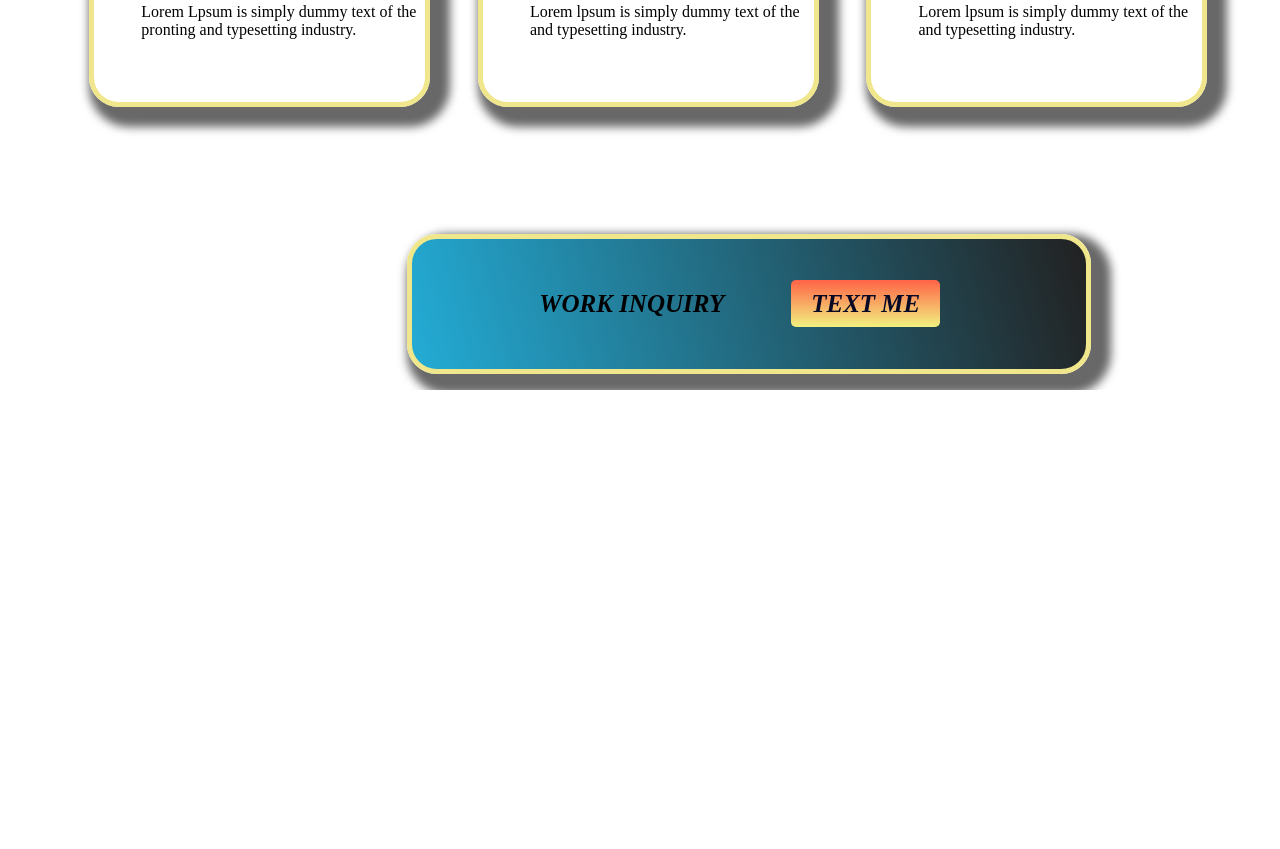
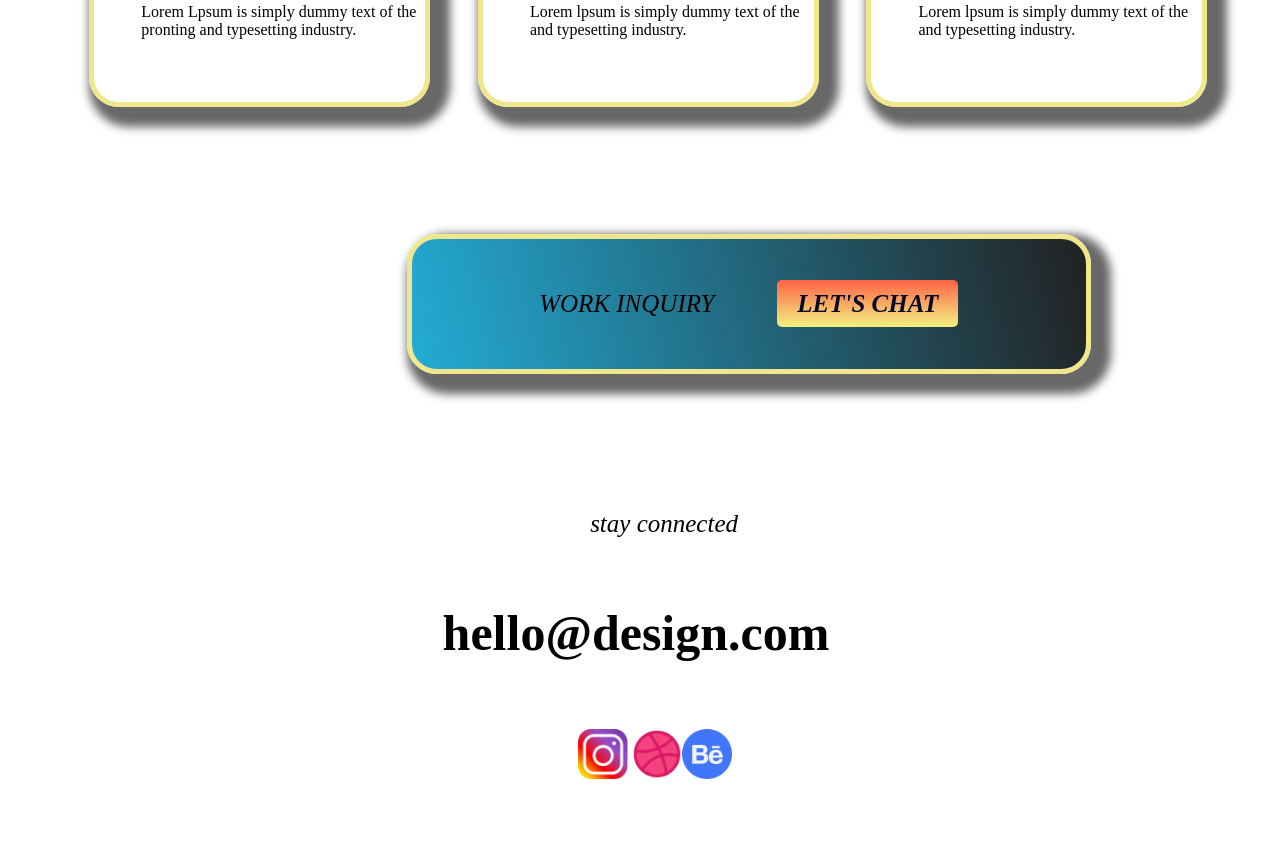
Before and after one commit to Istiaque12/personal-web-site, a plain HTML site: page index.html in a window 1280 px wide. Shown: the part 1653-2502 px from the top of the page. Before the commit the page ends 2043 px from the top, so only its background shows below. Drawn offline with Linux system fonts and the light colour scheme.

Commit message:
privious

```diff
--- a/index.html
+++ b/index.html
@@ -15,7 +15,7 @@
     </section>
 
     <div class="second-width">
-        <h1 id="head">Hello,I'M  <br><span id="name"> MD.ISTIAQUE AHAMED</span></br></h1>
+        <h1 id="head">Hello,I'M  <br><span class="name"> MD.ISTIAQUE AHAMED</span></br></h1>
         <p>A full stack allaround designer that placerat in massa consectetur</p>
         <a class="button" target="_blank"  href="https://www.facebook.com/ashik9074">Hire me </a>
     </div class="second-width">
@@ -35,7 +35,7 @@
 
         </section>
         <section >
-            <div><h4><span>Latest</span> Working Project</h4></div>
+            <div><h4><span class="name">Latest</span> Working Project</h4></div>
 
         </section>
         <section class="section">
@@ -57,7 +57,18 @@
             </div>
         </section>
         <section >
-            <p id="para" ><span  id="last-w" >WORK INQUIRY</span> <a class="button" target="_blank" href="https://www.facebook.com/ashik9074/">TEXT ME</a>  </p>
+            <p id="para" ><span  id="last-w" >WORK INQUIRY</span> <a class="button" target="_blank" href="https://www.facebook.com/ashik9074/">LET'S CHAT</a>  </p>
         </section>
 </body>
+<footer >
+    <div>
+        <p id="foot"> stay connected</p>
+        <h4>
+            hello@design.com
+        </h4>
+        <p class="aline"> <img src="icons/image 7.png"  height="50" width="50"> <img src="icons/image 6.png" height="50" width="50"><img src="icons/Group 33059.png" height="50" width="50" ></p>
+    </div>
+
+
+</footer>
 </html>
--- a/style.css
+++ b/style.css
@@ -8,7 +8,7 @@
 #about{
     margin-left: 40%;
 }
-#name{
+.name{
     color: orange;
 }
 .second-width{
@@ -107,10 +107,11 @@ h4{
 }
 #last-w{
     color: rgb(0, 0, 2);
-    margin-right: 15%;
+    margin-right: 14%;
     font-size: 25px;
     font-style: italic;
-    font-weight: 700;
+    text-align: center;
+
 }
 #para{
     float: left;
@@ -124,3 +125,18 @@ h4{
     background-image: linear-gradient(75deg, rgb(35, 172, 214) , rgb(34, 33, 33));
 
 }
+.aline{
+    text-align: center;
+    padding-top: 0%;
+    padding-left: 35%;
+}
+#foot{
+    color: rgb(0, 0, 2);
+    margin-right: 10%;
+    font-size: 25px;
+    font-style: italic;
+    text-align: right;
+    padding-left: 25%;
+    padding-top: 50%;
+    padding-bottom: 0%;
+}
```
Also changed, not shown: icons/Group 33059.png (added), icons/image 6.png (added), icons/image 7.png (added).
